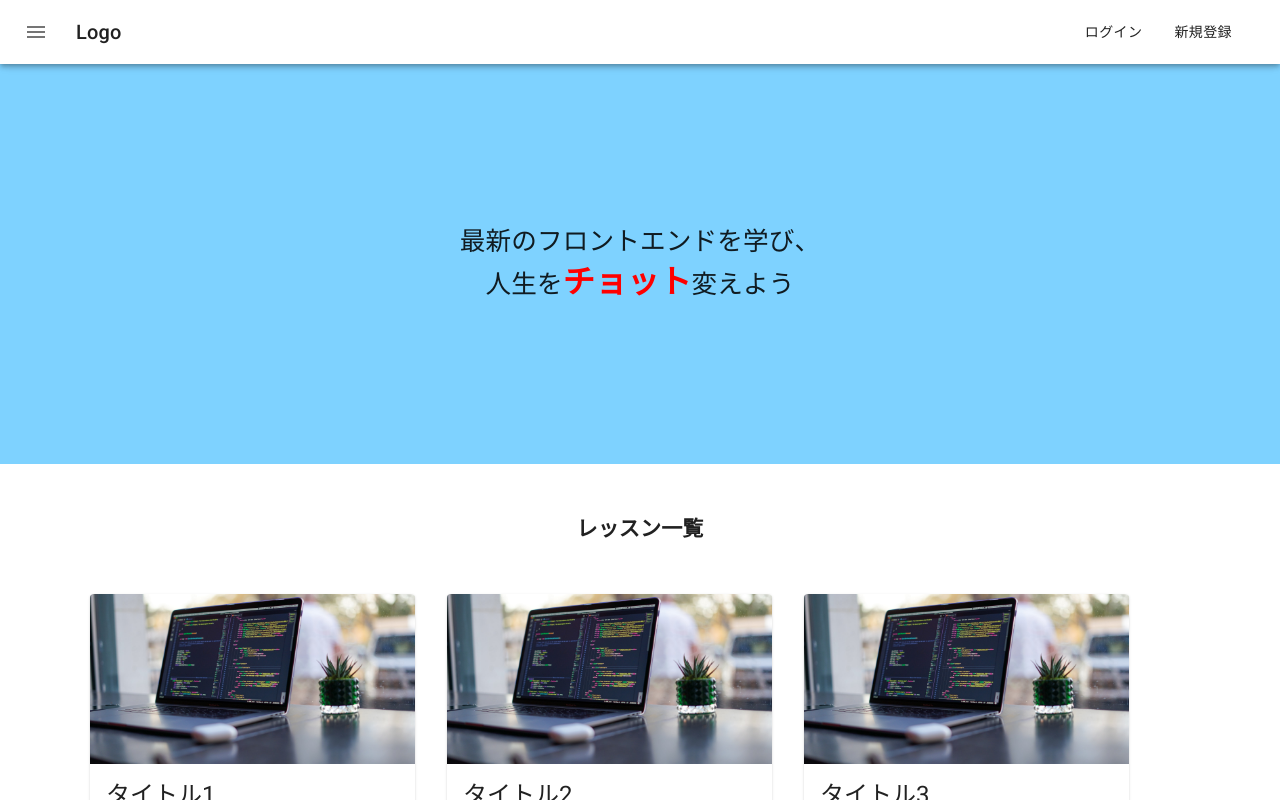
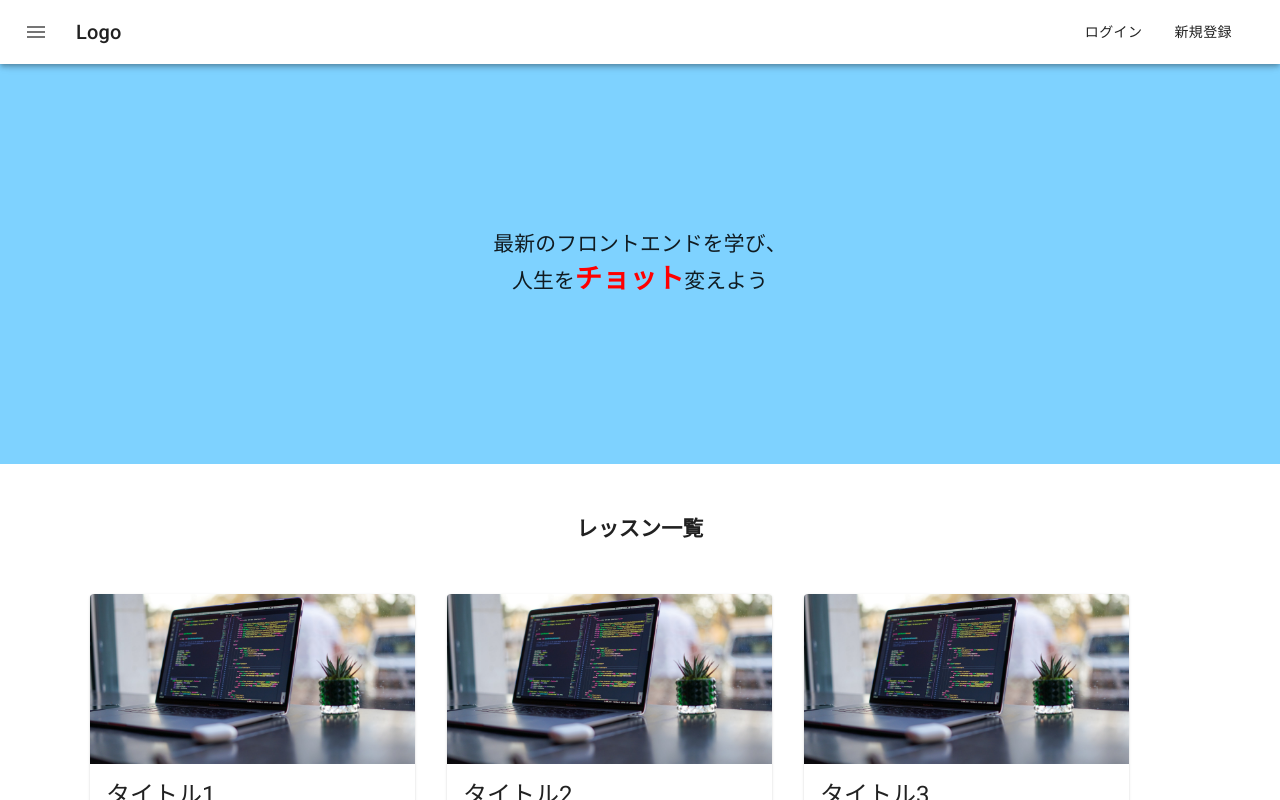
Before and after one commit to uchiyama-shouta/js-land, a Next.js app: page / in a window 1280 px wide. Shown: the top 800 px of the page. Built offline with nearby package versions, Linux system fonts and the light colour scheme; no server answers.

Commit message:
スタイルの調整

```diff
--- a/styles/components/pages/index.module.css
+++ b/styles/components/pages/index.module.css
@@ -11,12 +11,12 @@
 	left: 50%;
 	transform: translate(-50%, -50%);
 	width: 90%;
-	font-size: 1.6rem;
+	font-size: 1.3rem;
 	text-align: center;
 }
 
 .copy_span {
-	font-size: 2rem;
+	font-size: 1.7rem;
 	transform: rotate(10deg);
 	font-weight: 700;
 	color: red;
```
